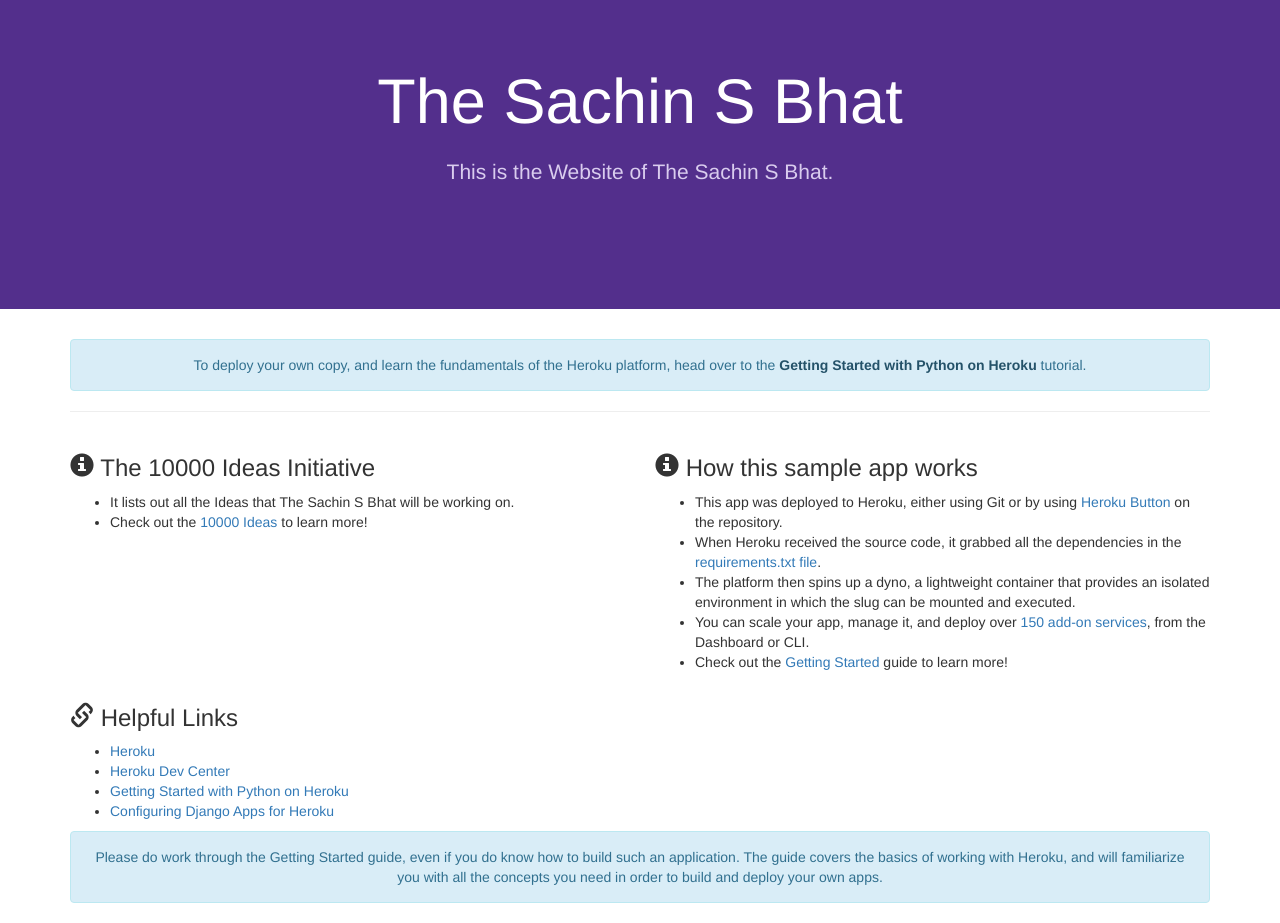
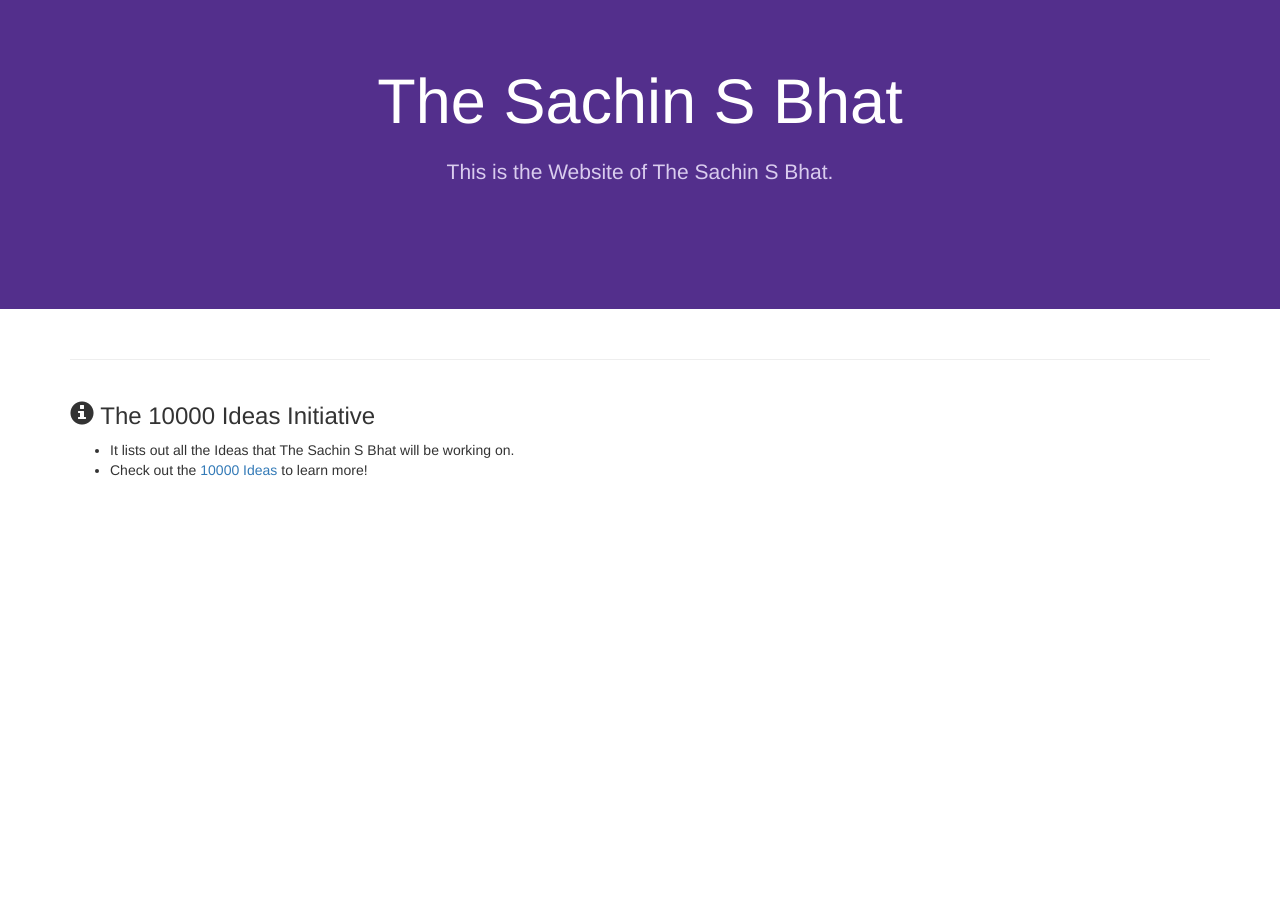
Before and after one commit to TheSachinSBhat/website, a Django app: page / in a window 1280 px wide. Shown: the part 52-975 px from the top of the page. After the commit the page ends 528 px from the top, so only its background shows below. Run offline with Django 3.2, Linux system fonts and the light colour scheme; some libraries are stand-ins or nearby versions.

Commit message:
Commit #6: Remove unwanted divs - Alerts, Sample App and Helpful links

```diff
--- a/hello/templates/index.html
+++ b/hello/templates/index.html
@@ -10,9 +10,6 @@
   </div>
 </div>
 <div class="container">
-  <div class="alert alert-info text-center" role="alert">
-    To deploy your own copy, and learn the fundamentals of the Heroku platform, head over to the <a href="https://devcenter.heroku.com/articles/getting-started-with-python" class="alert-link">Getting Started with Python on Heroku</a> tutorial.
-  </div>
   <hr>
   <div class="row">
     <div class="col-md-6">
@@ -22,29 +19,6 @@
         <li>Check out the <a href="http://sachinbhat.herokuapp.com/ideas/">10000 Ideas</a> to learn more!</li>
       </ul>
     </div>
-    <div class="col-md-6">
-      <h3><span class="glyphicon glyphicon-info-sign"></span> How this sample app works</h3>
-      <ul>
-        <li>This app was deployed to Heroku, either using Git or by using <a href="https://github.com/heroku/python-getting-started">Heroku Button</a> on the repository.</li>
-
-        <li>When Heroku received the source code, it grabbed all the dependencies in the <a href="https://github.com/heroku/python-getting-started/blob/master/requirements.txt">requirements.txt file</a>.</li>
-        <li>The platform then spins up a dyno, a lightweight container that provides an isolated environment in which the slug can be mounted and executed.</li>
-        <li>You can scale your app, manage it, and deploy over <a href="https://addons.heroku.com/">150 add-on services</a>, from the Dashboard or CLI.</li>
-        <li>Check out the <a href="https://devcenter.heroku.com/articles/getting-started-with-python">Getting Started</a> guide to learn more!</li>
-      </ul>
-    </div>
-    <div class="col-md-6">
-      <h3><span class="glyphicon glyphicon-link"></span> Helpful Links</h3>
-      <ul>
-        <li><a href="https://www.heroku.com/home">Heroku</a></li>
-        <li><a href="https://devcenter.heroku.com/">Heroku Dev Center</a></li>
-        <li><a href="https://devcenter.heroku.com/articles/getting-started-with-python">Getting Started with Python on Heroku</a></li>
-        <li><a href="https://devcenter.heroku.com/articles/django-app-configuration">Configuring Django Apps for Heroku</a></li>
-      </ul>
-    </div>
-  </div> <!-- row -->
-   <div class="alert alert-info text-center" role="alert">
-    Please do work through the Getting Started guide, even if you do know how to build such an application.  The guide covers the basics of working with Heroku, and will familiarize you with all the concepts you need in order to build and deploy your own apps.
   </div>
 </div>
 {% endblock %}
```
Also changed, not shown: hello/templates/ideas.html (+0 -26 lines).
